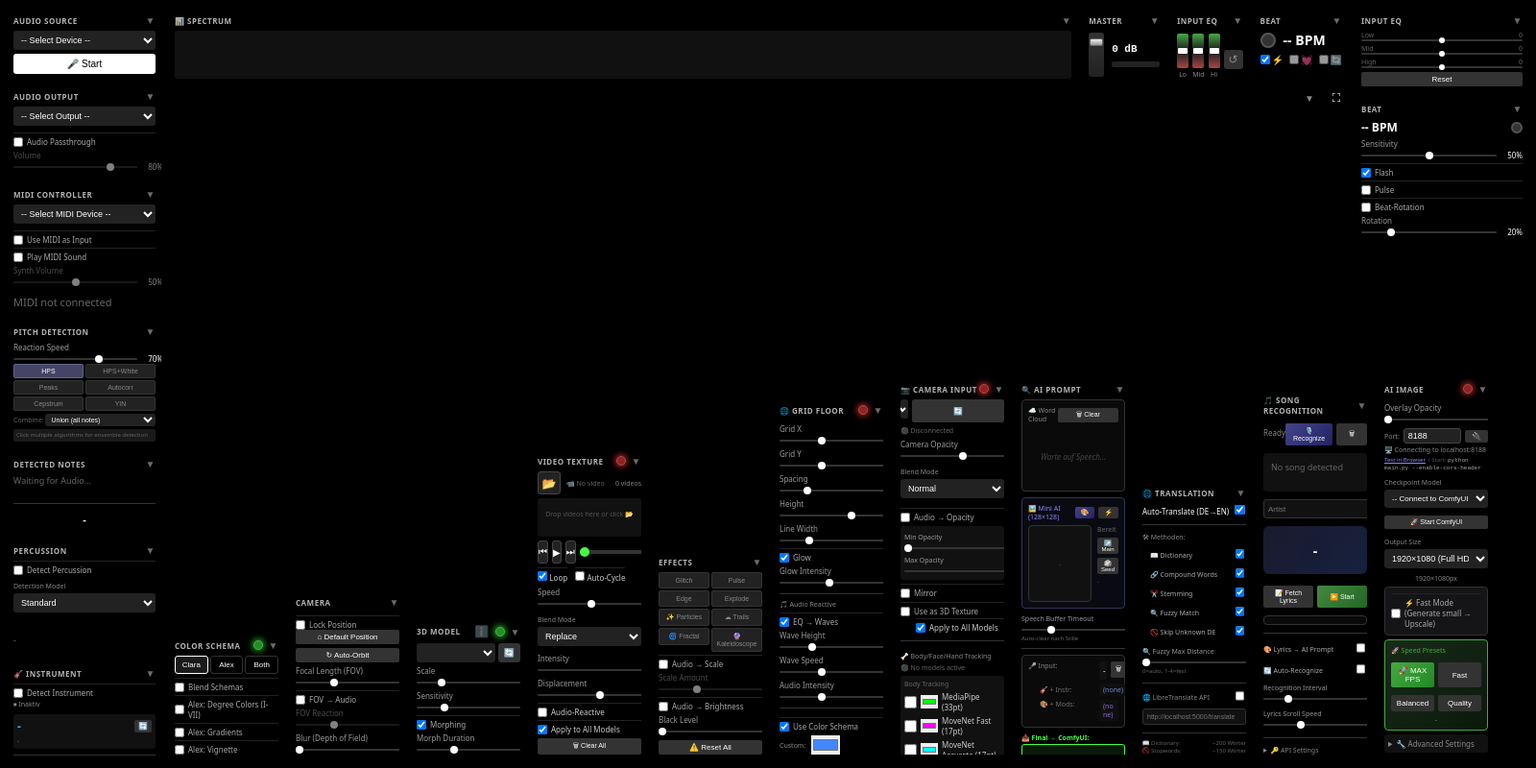
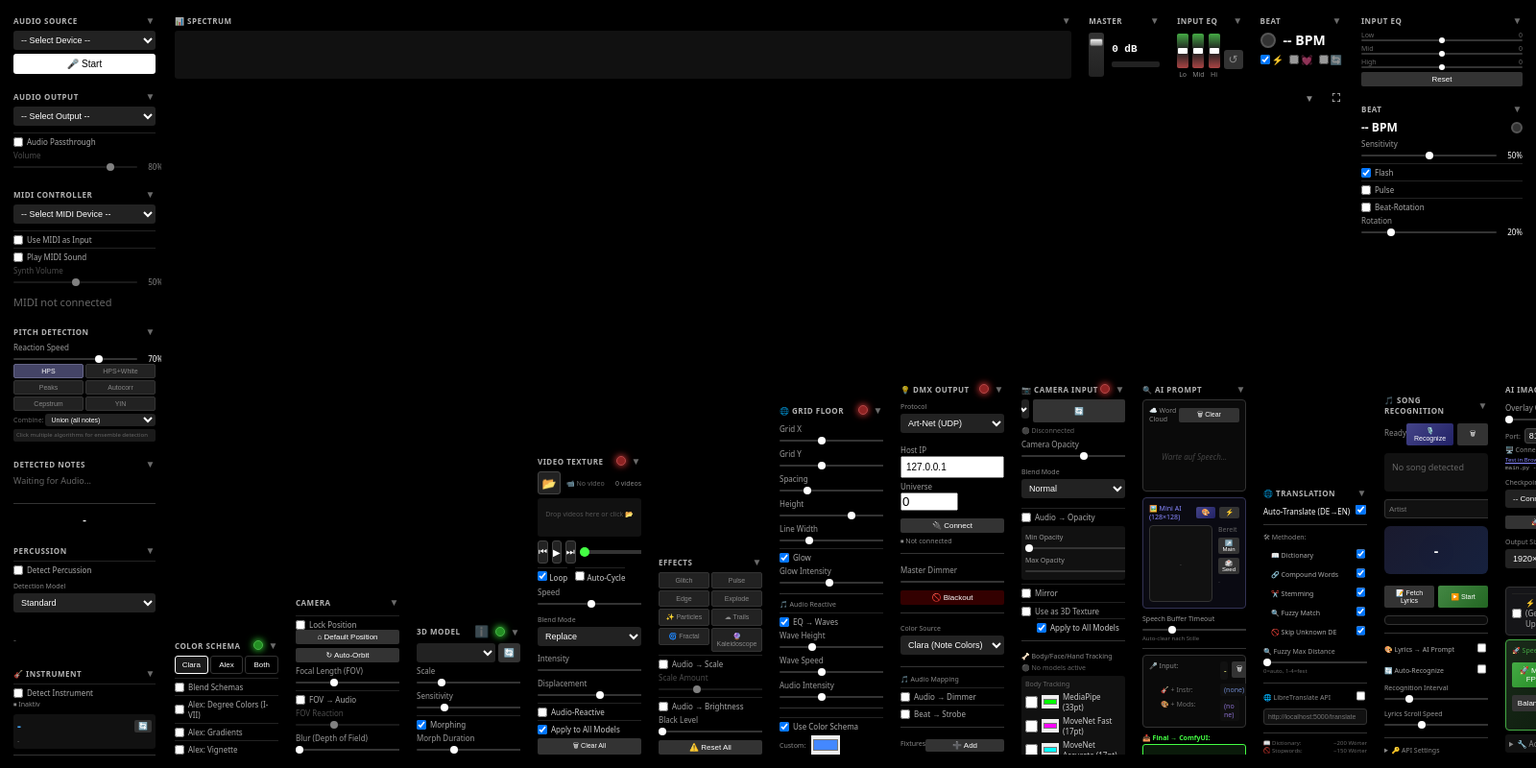
Before and after one commit to motttto/synaesthesia4, an Electron app: page index.html in a window 1600 px wide. Both pictures are taken after a click on the button "Collapse/Expand All Panels (C)". Shown: the whole page at 96% size. Drawn offline with nearby package versions, Linux system fonts and the light colour scheme; no server answers.

Commit message:
feat: DMX Output Panel hinzugefügt
- Neues Modul js/output/dmx-output.js
  - Art-Net (UDP Port 6454)
  - sACN / E1.31 Support
  - USB Serial (Enttec) Support
- DMX Panel in UI (Bottom Bar)
  - Protocol Selection
  - Host IP & Universe Config
  - Master Dimmer (0-255)
  - Blackout Button
  - Color Source: Clara/Alex/Manual
  - Audio → Dimmer Mapping
  - Beat → Strobe Mapping
  - Fixture Management mit Presets
- Fixture Presets: RGB, RGBW, RGBWD, Dimmer, Moving Head, Strobe
- Dokumentation aktualisiert (README.md, FEATURES.md)

```diff
--- a/index.html
+++ b/index.html
@@ -836,6 +836,104 @@
                     <div style="display: flex; align-items: center; gap: 6px; margin-top: 4px;">
                         <label style="font-size: 7px; color: #888;">Custom:</label>
                         <input type="color" id="gridColor" value="#4488ff" style="width: 30px; height: 20px; padding: 0; border: none; cursor: pointer;">
+                    </div>
+                </div>
+            </div>
+        </div>
+
+        <!-- DMX Output -->
+        <div class="panel" id="panelDMX">
+            <h3>
+                <span>💡 DMX Output</span>
+                <span class="header-icons">
+                    <span class="visibility-btn" id="dmxVisibilityBtn" title="Enable/Disable DMX"></span>
+                    <span class="minimize-btn">▼</span>
+                </span>
+            </h3>
+            <div class="panel-content">
+                <!-- Connection -->
+                <div style="margin-bottom: 8px;">
+                    <label style="font-size: 7px; color: #888;">Protocol</label>
+                    <select id="dmxProtocol" style="margin-top: 2px;">
+                        <option value="artnet">Art-Net (UDP)</option>
+                        <option value="sacn">sACN / E1.31</option>
+                        <option value="serial">USB Serial (Enttec)</option>
+                    </select>
+                </div>
+
+                <!-- Art-Net Settings -->
+                <div id="dmxArtnetSettings">
+                    <div class="slider-group">
+                        <label>Host IP</label>
+                        <input type="text" id="dmxArtnetHost" value="127.0.0.1" style="width: 100%; font-size: 10px; padding: 4px;">
+                    </div>
+                    <div class="slider-group">
+                        <label>Universe</label>
+                        <div class="slider-row">
+                            <input type="number" id="dmxUniverse" min="0" max="15" value="0" style="width: 60px;">
+                        </div>
+                    </div>
+                </div>
+
+                <!-- Serial Settings (hidden by default) -->
+                <div id="dmxSerialSettings" style="display: none;">
+                    <label style="font-size: 7px; color: #888;">Serial Port</label>
+                    <select id="dmxSerialPort" style="margin-top: 2px;">
+                        <option value="">-- Select Port --</option>
+                    </select>
+                </div>
+
+                <!-- Connect Button -->
+                <button id="dmxConnectBtn" class="reset-btn" style="margin-top: 8px; width: 100%;">🔌 Connect</button>
+                <div id="dmxStatus" style="font-size: 7px; color: #888; margin-top: 4px;">⏹ Not connected</div>
+
+                <!-- Master Controls -->
+                <div style="margin-top: 8px; padding-top: 8px; border-top: 1px solid #333;">
+                    <div class="slider-group">
+                        <label>Master Dimmer</label>
+                        <div class="slider-row">
+                            <input type="range" id="dmxMasterDimmer" min="0" max="255" value="255">
+                            <span id="dmxMasterValue">255</span>
+                        </div>
+                    </div>
+                    <button id="dmxBlackout" class="reset-btn" style="width: 100%; background: #300;">🚫 Blackout</button>
+                </div>
+
+                <!-- Color Source -->
+                <div style="margin-top: 8px; padding-top: 8px; border-top: 1px solid #333;">
+                    <label style="font-size: 7px; color: #888;">Color Source</label>
+                    <select id="dmxColorSource" style="margin-top: 2px;">
+                        <option value="clara">Clara (Note Colors)</option>
+                        <option value="alex">Alex (Mode Colors)</option>
+                        <option value="manual">Manual</option>
+                    </select>
+                </div>
+
+                <!-- Audio Mapping -->
+                <div style="margin-top: 8px; padding-top: 8px; border-top: 1px solid #333;">
+                    <div style="font-size: 7px; color: #888; margin-bottom: 4px;">🎵 Audio Mapping</div>
+                    <div class="interaction-mode">
+                        <label>
+                            <input type="checkbox" id="dmxAudioToDimmer">
+                            Audio → Dimmer
+                        </label>
+                    </div>
+                    <div class="interaction-mode">
+                        <label>
+                            <input type="checkbox" id="dmxBeatToStrobe">
+                            Beat → Strobe
+                        </label>
+                    </div>
+                </div>
+
+                <!-- Fixtures -->
+                <div style="margin-top: 8px; padding-top: 8px; border-top: 1px solid #333;">
+                    <div style="display: flex; justify-content: space-between; align-items: center; margin-bottom: 4px;">
+                        <span style="font-size: 7px; color: #888;">Fixtures</span>
+                        <button id="dmxAddFixture" class="reset-btn" style="padding: 2px 6px; font-size: 8px;">➕ Add</button>
+                    </div>
+                    <div id="dmxFixtureList" style="max-height: 100px; overflow-y: auto; background: #111; border-radius: 3px; padding: 4px;">
+                        <div style="color:#666; font-size:9px;">No fixtures added</div>
                     </div>
                 </div>
             </div>
```
Also changed, not shown: docs/FEATURES.md (+34 -6 lines), README.md, js/output/dmx-output.js (added).
